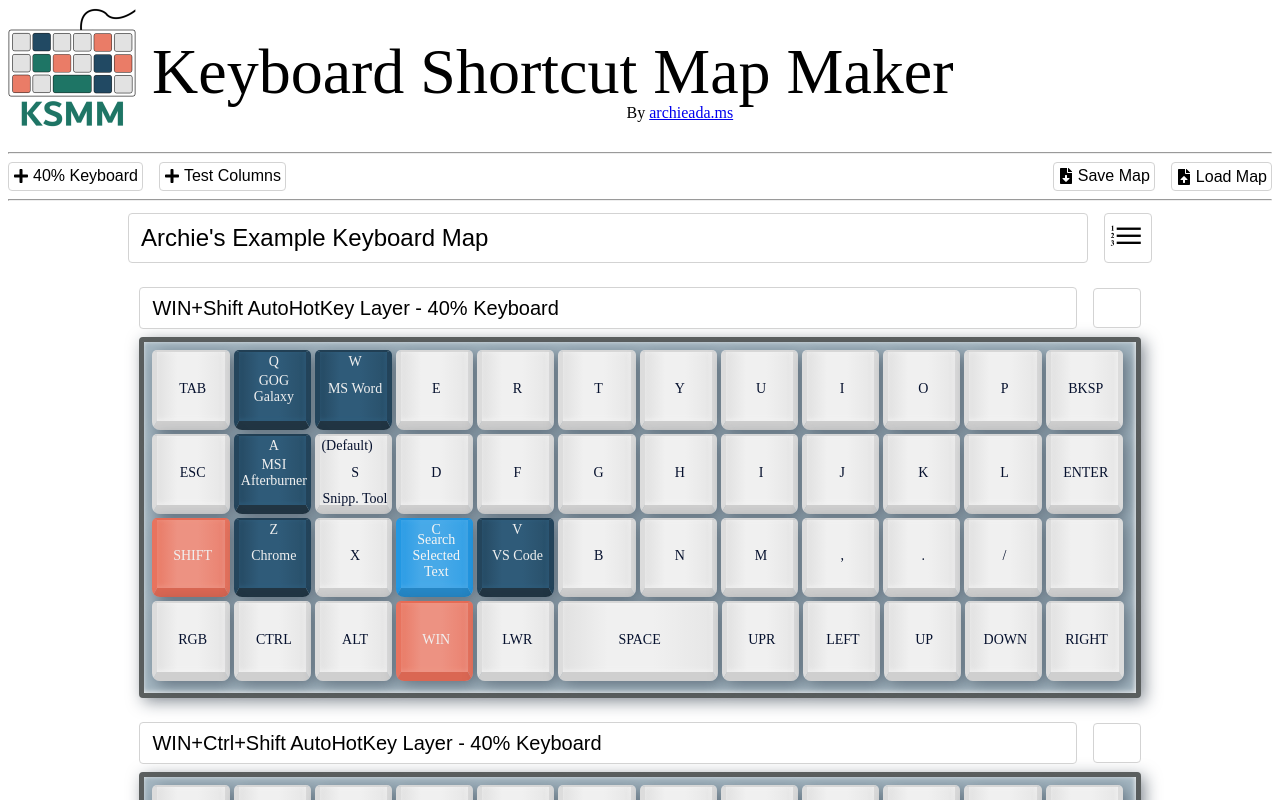
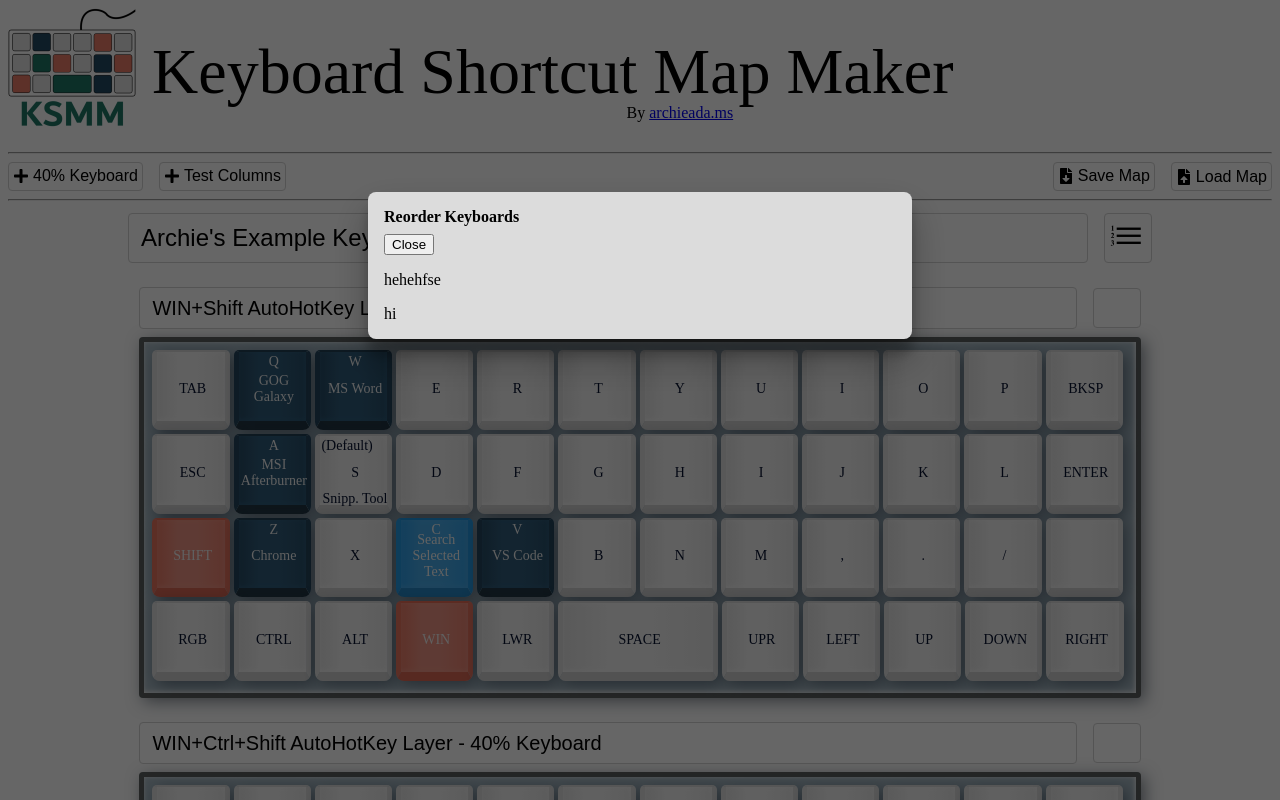
Before and after one commit to Archie-Adams/keyboard-shortcut-map-maker, a React (Create React App) app: page / in a window 1280 px wide. Both pictures are taken after a click on the button 1128 px from the left and 237 px from the top of the page. Shown: the top 800 px of the page. Built offline with nearby package versions, Linux system fonts and the light colour scheme; some icons are missing; a web font is replaced by a local one.

Commit message:
added modal component

```diff
--- a/src/components/Header/Header.tsx
+++ b/src/components/Header/Header.tsx
@@ -7,6 +7,7 @@ import testColumns from '../Keyboard/Templates/testColumns';
 import {
   KeyboardRowType, IKeyboardTemplate, IKeyboard,
 } from '../Keyboard/types';
+import Modal from '../Modal/Modal';
 import { AppContext } from '../../App';
 import { IAppContext } from '../../AppContext';
 import './Header.scss';
@@ -144,6 +145,15 @@ const Header = () => {
           <GrOrderedList />
         </button>
       </div>
+      <Modal
+        title="Reorder Keyboards"
+        isOpen={showReorderModal}
+        onClose={() => { setShowReorderModal(false); }}
+      >
+        <div>
+          <p>hehehfse</p>
+        </div>
+      </Modal>
     </>
   );
 };
--- /dev/null
+++ b/src/components/Modal/Modal.scss
@@ -0,0 +1,21 @@
+.modal-backdrop {
+  position: fixed;
+  z-index: 1;
+  left: 0;
+  top: 0;
+  width: 100%;
+  height: 100%;
+  overflow: auto;
+  background-color: rgb(0, 0, 0);
+  background-color: rgba(0, 0, 0, 0.6);
+}
+
+.modal {
+  padding: 1rem;
+  z-index: 100;
+  background-color: #dcdcdc;
+  box-shadow: rgba(0, 0, 0, 0.3) 0px 19px 38px, rgba(0, 0, 0, 0.22) 0px 15px 12px;
+  border-radius: 0.5rem;
+  margin: 15% auto;
+  width: 40%;
+}
--- /dev/null
+++ b/src/components/Modal/Modal.tsx
@@ -0,0 +1,53 @@
+import React, { PropsWithChildren, useEffect, useRef } from "react";
+import './Modal.scss';
+
+interface IProps extends PropsWithChildren {
+  isOpen: boolean;
+  onClose: () => void;
+  title: string;
+}
+
+const Modal = ({ isOpen, onClose, title, children }: IProps) => {
+  const ref = useRef<HTMLDivElement>(null);
+
+  const handleClickListener = (event: any) => {
+    if (!(ref && ref.current?.contains(event.target))) {
+      onClose();
+    };
+  }
+
+  const handleEscKey = (event: any) => {
+    if (event.key === 'Escape') {
+      onClose();
+    }
+  }
+
+  useEffect(() => {
+    document.addEventListener('mousedown', handleClickListener);
+    document.addEventListener('keyup', handleEscKey, false);
+
+    return () => {
+      document.removeEventListener('mousedown', handleClickListener);
+      document.removeEventListener('keyup', handleEscKey, false);
+    };
+  }, []);
+
+  if (!isOpen) return <></>;
+
+  return (
+    <div className="modal-backdrop">
+      <div ref={ref} className="modal">
+        <div className="modal-header">
+          <h4>{title}</h4>
+          <button onClick={onClose}>Close</button>
+        </div>
+        <div className="x-modal-body">
+          {children}
+          hi
+        </div>
+      </div>
+    </div>
+  );
+};
+
+export default Modal;
```
Also changed, not shown: src/components/Keyboard/Components/KeyEditModal/KeyEditModal.scss (line endings or trailing spaces).
